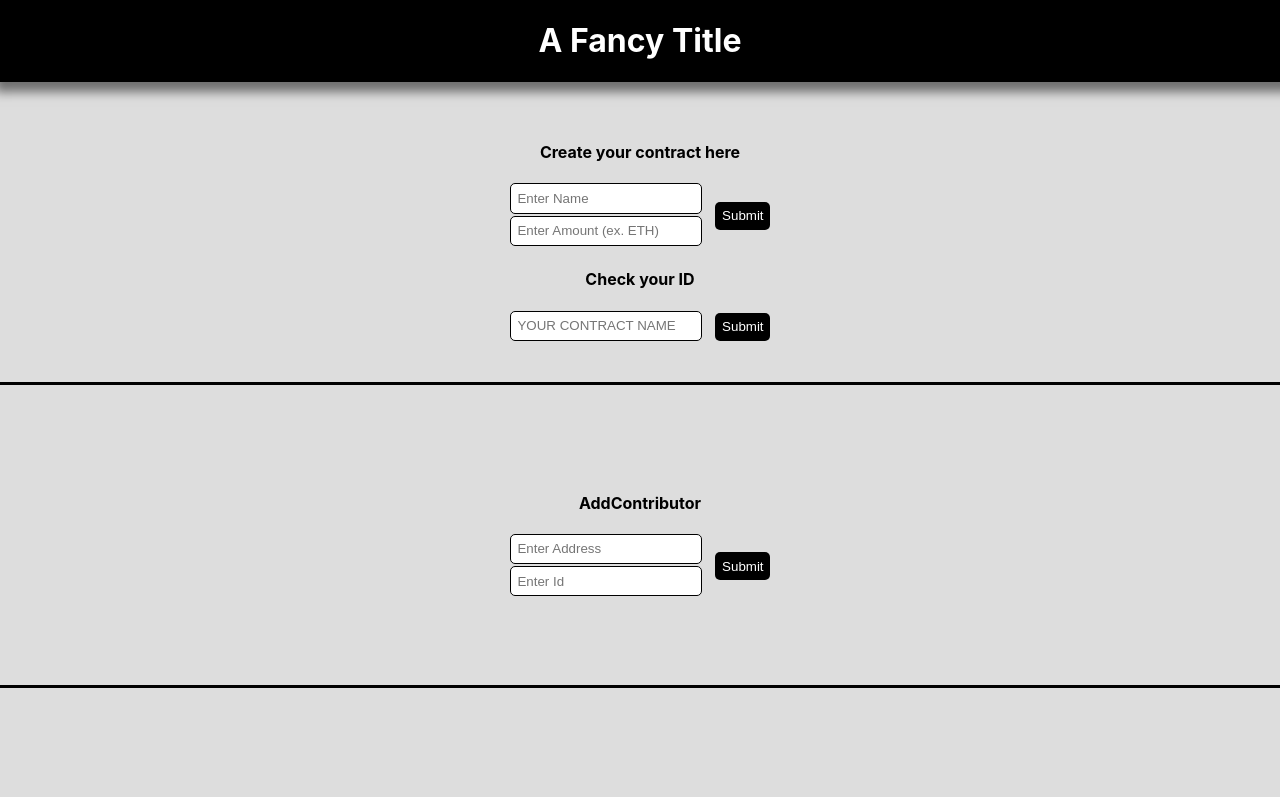
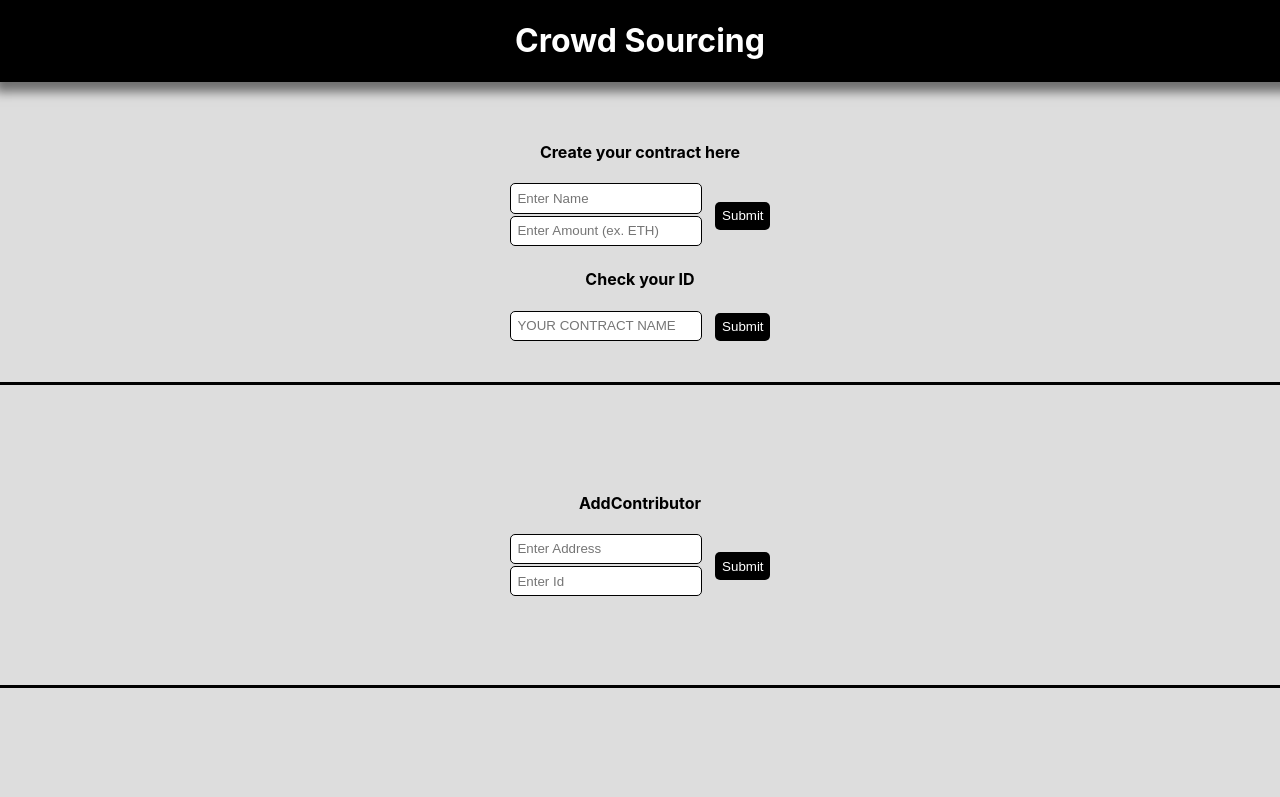
Before and after one commit to jagpreetsingh796/CrowdVacation, a React (Create React App) app in the folder my-app/: page / in a window 1280 px wide. Shown: the top 797 px of the page. Built offline with nearby package versions, Linux system fonts and the light colour scheme.

Commit message:
Css added

```diff
--- a/my-app/src/App.js
+++ b/my-app/src/App.js
@@ -10,7 +10,7 @@ function App() {
   return (
     <div className="App">
       <div className="header-text">
-        <h1>A Fancy Title</h1>
+        <h1>Crowd Sourcing</h1>
       </div>
 
       <div className="section">
```
